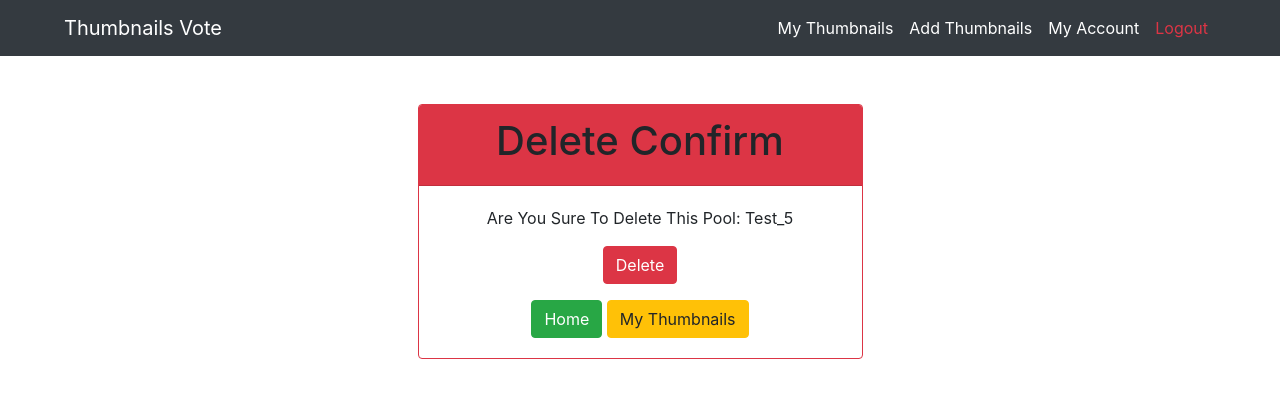
After one commit to Zulfikar-ditya/thumbnails-vote, a Django app: page /delete-confirm/5/ in a window 1280 px wide. The commit adds this page. Shown: the top 398 px of the page. Run offline with Django 3.2, Linux system fonts and the light colour scheme; a user stored in the database is signed in; data comes from the database, SQL or seed files in the repository; both versions use the stored data as it was after the commit; some libraries are stand-ins or nearby versions.

Commit message:
delete function

```diff
--- a/my_app/urls.py
+++ b/my_app/urls.py
@@ -10,5 +10,6 @@ urlpatterns = [
     path('login_status/', views.login_status, name='login_status'),
     path('404/', views.not_found, name='not_found'),
     path('my_thumbnails/', views.my_thumbnails, name='my_thumbnails'),
-    path('edit/<int:pool_id>/', views.edit_thumb, name='edit,')
+    path('edit/<int:pool_id>/', views.edit_thumb, name='edit,'),
+    path('delete-confirm/<int:pool_id>/', views.delete, name='delete'),
 ]
--- a/my_app/views.py
+++ b/my_app/views.py
@@ -91,6 +91,26 @@ def my_thumbnails(request):
         return HttpResponseRedirect(reverse('home:login_status'))
 
 
+def delete(request, pool_id):
+    if request.user.is_authenticated:
+        try:
+            getPool = Pool.objects.get(pk=pool_id)
+            if getPool.status == True and getPool.user == request.user:
+                if request.method == 'POST':
+                    getPool.deactive()
+                    getPool.save()
+                    return HttpResponseRedirect(reverse('home:my_thumbnails'))
+                return render(request, 'home/delete_confirm.html', {
+                    'getPool' : getPool,
+                })
+            else:
+                return HttpResponseRedirect(reverse('home:not_found'))
+        except (KeyError, Pool.DoesNotExist):
+            return HttpResponseRedirect(reverse('home:not_found'))
+    else:
+        return HttpResponseRedirect(reverse('home:login_status'))
+
+
 def register(request):
     if request.user.is_authenticated:
         return HttpResponseRedirect(reverse('home:login_status'))
--- a/templates/home/404.html
+++ b/templates/home/404.html
@@ -1,4 +1,5 @@
 {% extends 'base.html' %}
+{% load static %}
 
 {% block title %}
 | 404
@@ -25,4 +26,8 @@
         </div>
     </div>
 </div>
+<script type="text/javascript" src="{% static 'css/bootstrap/js/bootstrap.min.js' %}"></script>
+<!-- another js -->
+<script type="text/javascript" src="{% static 'js/jquery-3.5.1.slim.min.js' %}"></script>
+<script type="text/javascript" src="{% static 'js/popper.min.js' %}"></script>
 {% endblock content %}
--- a/templates/home/add_thumnails.html
+++ b/templates/home/add_thumnails.html
@@ -13,7 +13,7 @@
         <div class="col-5">
             <div class="card border-primary">
                 <div class="card-header bg-primary text-center">
-                    <h3>Add Thumnail</h3>
+                    <h3>Add Thumbnail</h3>
                 </div>
                 <div class="card-body">
                     <form action="" method="post" class="text-center" enctype="multipart/form-data">
--- /dev/null
+++ b/templates/home/delete_confirm.html
@@ -0,0 +1,35 @@
+{% extends 'base.html' %}
+
+{% load static %}
+
+{% block title %}
+| Confirm Delete
+{% endblock title %}
+
+{% block content %}
+<div class="container my-5">
+    <div class="row justify-content-center">
+        <div class="col-lg-5">
+            <div class="card border-danger text-center text-capitalize">
+                <div class="card-header bg-danger">
+                    <h1>Delete Confirm</h1>
+                </div>
+                <div class="card-body justify-content-around">
+                    <p>are you sure to delete this pool: {{ getPool.title }} </p>
+                    <form action="" method="post">
+                        {% csrf_token %}
+                        <input type="submit" value="Delete" class="btn btn-danger">
+                    </form>
+                    <a href="{% url 'home:index' %}" class="btn btn-success">Home</a>
+                    <a href="{% url 'home:my_thumbnails' %}" class="btn btn-warning">my thumbnails</a>
+                </div>
+            </div>
+        </div>
+    </div>
+</div>
+
+<script type="text/javascript" src="{% static 'css/bootstrap/js/bootstrap.min.js' %}"></script>
+<!-- another js -->
+<script type="text/javascript" src="{% static 'js/jquery-3.5.1.slim.min.js' %}"></script>
+<script type="text/javascript" src="{% static 'js/popper.min.js' %}"></script>
+{% endblock content %}
--- a/templates/home/edit.html
+++ b/templates/home/edit.html
@@ -44,7 +44,7 @@
                     <div class="card-footer border-primary d-flex justify-content-around">
                         <input type="submit" value="Edit" class="btn btn-success">
                         <input type="reset" value="Reset" class="btn btn-warning">
-                        <input type="submit" value="Delete" class="btn btn-danger">
+                        <a href="../../delete-confirm/{{pool.id}}" class="btn btn-danger">Delete</a>
                     </div>
                 </div>
             </form>
--- a/templates/home/index.html
+++ b/templates/home/index.html
@@ -73,7 +73,7 @@
                     </form>
                     {% else %}
                     <a href="../edit/{{i.id}}/" class="btn btn-success">Edit</a>
-                    <a href="" class="btn btn-danger ml-5">Delete</a>
+                    <a href="../delete-confirm/{{ i.id }}/" target="_blank" class="btn btn-danger ml-5">Delete</a>
                     {% endif %}
                 </div>
                 {% endif %}
--- a/templates/home/my.html
+++ b/templates/home/my.html
@@ -64,7 +64,7 @@
                 </div>
                 <div class="card-footer border-primary d-flex justify-content-center bg-transparent">
                     <a href="../edit/{{i.id}}/" class="btn btn-success">Edit</a>
-                    <a href="" class="btn btn-danger ml-5">Delete</a>
+                    <a href="../delete-confirm/{{ i.id }}/" class="btn btn-danger ml-5">Delete</a>
                 </div>
             </div>
         </div>
```
Also changed, not shown: db.sqlite3.
